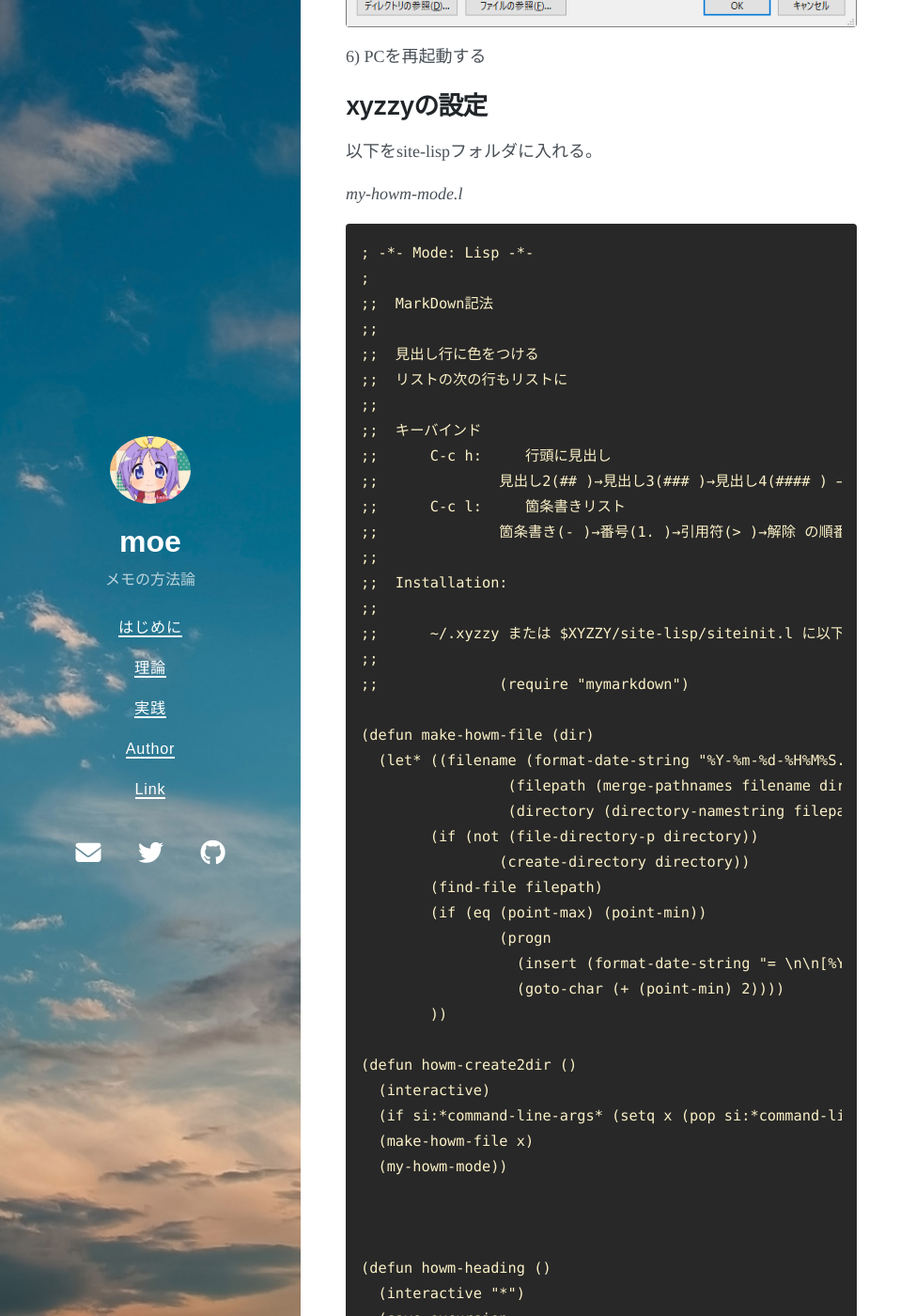
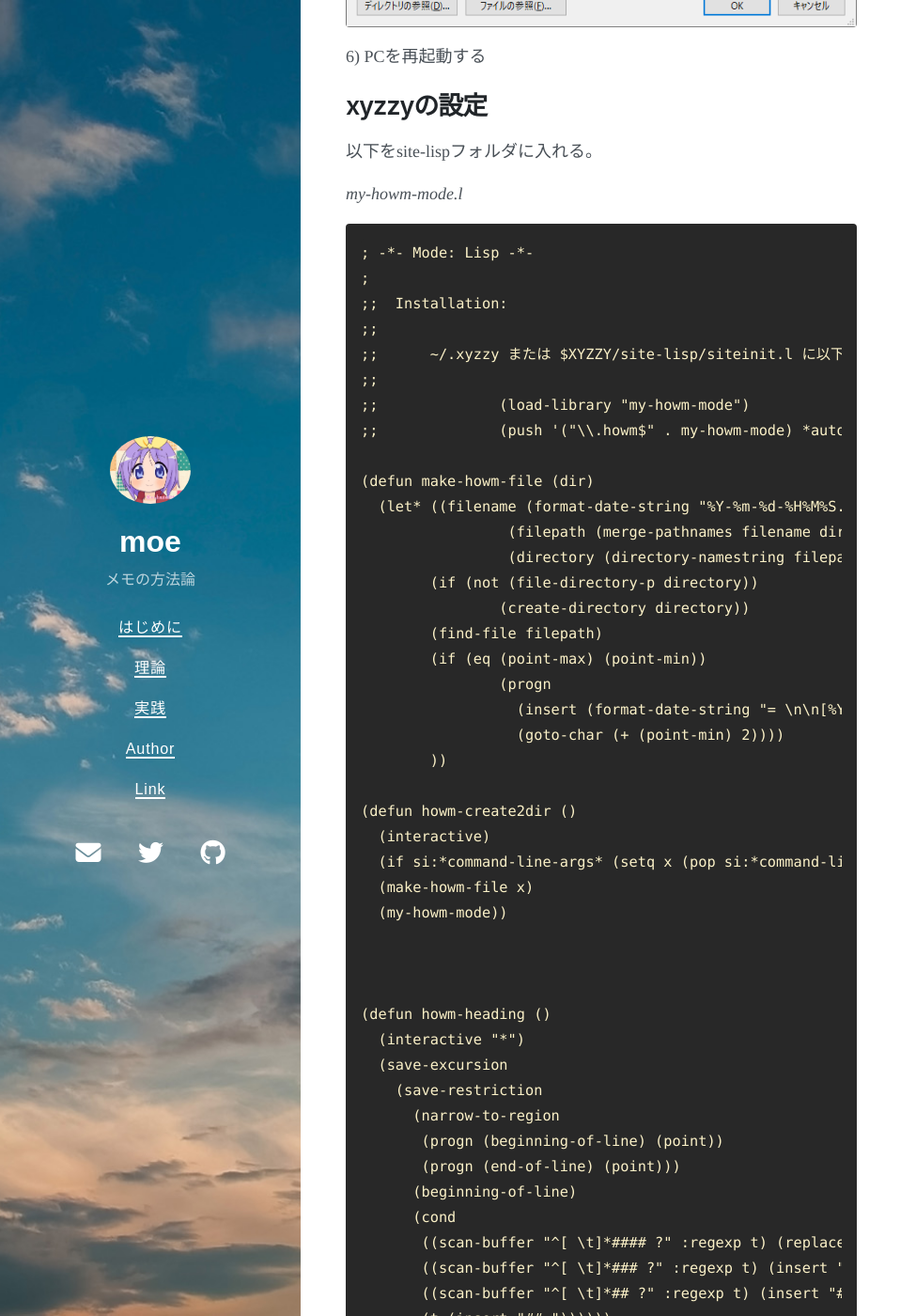
Before and after one commit to tukasa/moe, a Jekyll site: the page built from my_collections/_practice/d1.md, in a window 1280 px wide and 1400 px high, scrolled down 2747 px. Shown: the whole window at 94% size, without its empty margins (0-975 px from the left). Built offline with Jekyll 4.4.1, drawn with Linux system fonts in a browser that asks for light colours; nearby versions of some CDN libraries; some of the changed text lies outside the part shown.

Commit message:
コメント欄が間違ってたので修正

````diff
--- a/my_collections/_practice/d1.md
+++ b/my_collections/_practice/d1.md
@@ -42,22 +42,12 @@ _my-howm-mode.l_
 ```text
 ; -*- Mode: Lisp -*-
 ;
-;;  MarkDown記法
-;;
-;;  見出し行に色をつける
-;;  リストの次の行もリストに
-;;
-;;  キーバインド
-;;      C-c h:     行頭に見出し
-;;              見出し2(## )→見出し3(### )→見出し4(#### ) →解除 の順番
-;;      C-c l:     箇条書きリスト
-;;              箇条書き(- )→番号(1. )→引用符(> )→解除 の順番
-;;
 ;;  Installation:
 ;;
 ;;      ~/.xyzzy または $XYZZY/site-lisp/siteinit.l に以下のコードを追加
 ;;
-;;              (require "mymarkdown")
+;;              (load-library "my-howm-mode")
+;;              (push '("\\.howm$" . my-howm-mode) *auto-mode-alist*)
 
 (defun make-howm-file (dir)
   (let* ((filename (format-date-string "%Y-%m-%d-%H%M%S.howm"))
````
